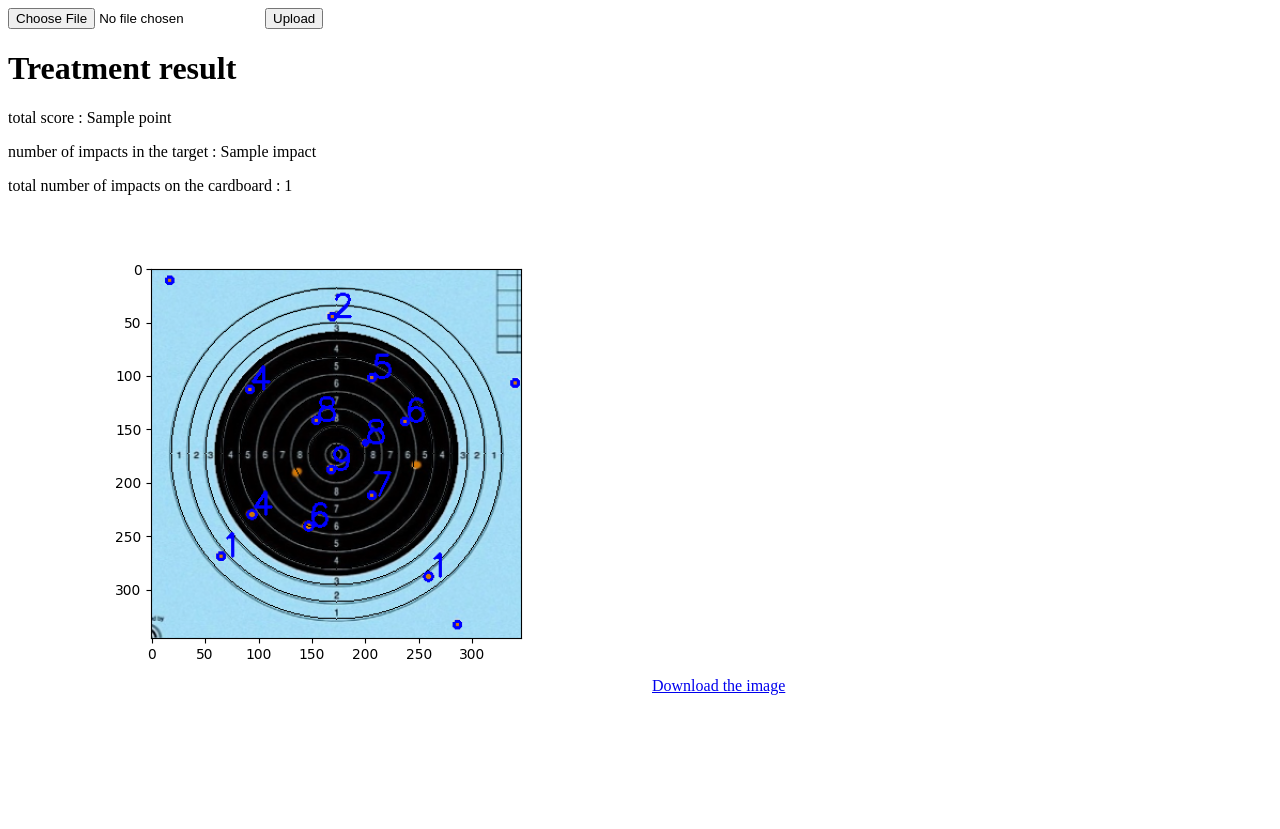
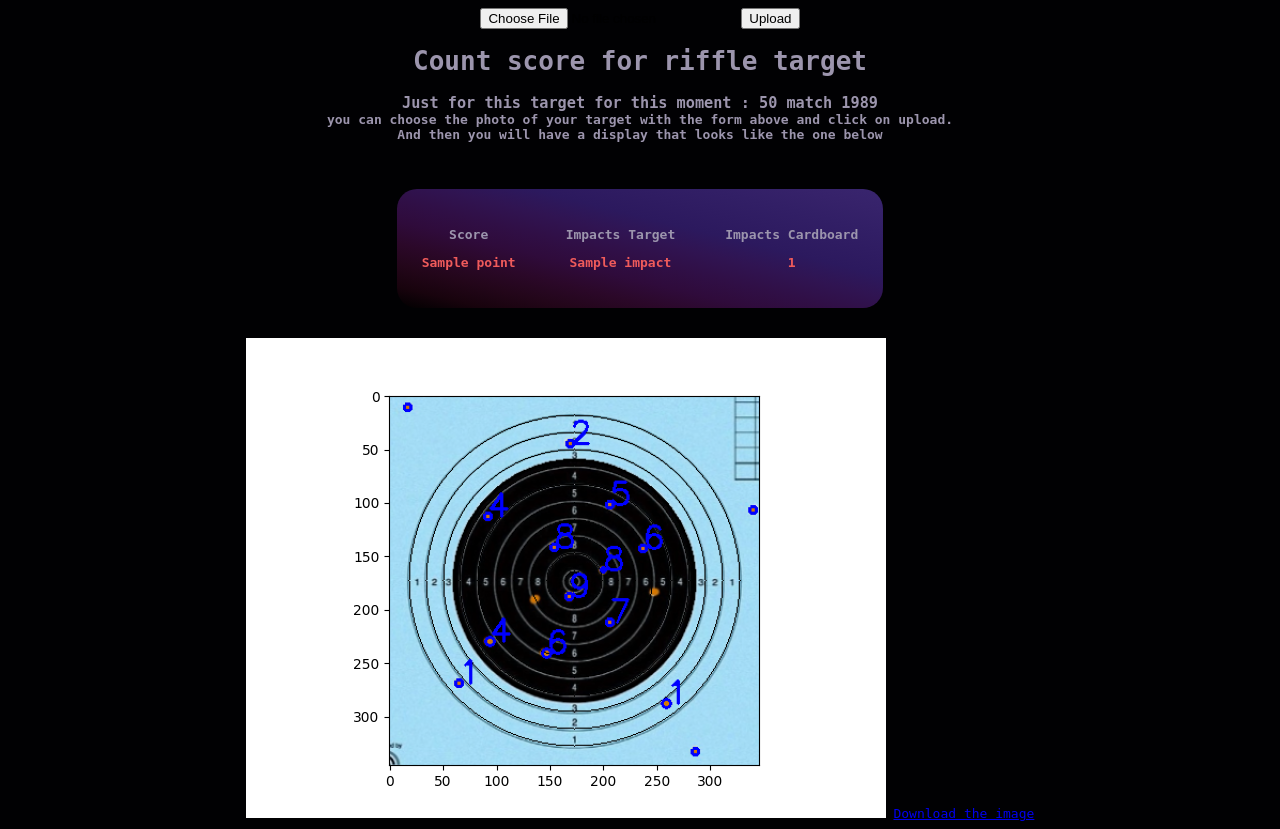
Before and after one commit to d4nm0/RiffleTargetCount, a Flask app: template templates/upload.html in a window 1280 px wide. Before the commit the page ends 695 px from the top, so only its background shows below. Run offline with Flask 2, Linux system fonts and the light colour scheme; the template is opened without the code that fills it: most values are stand-ins (such as "Sample title", 1, 10 or a date in 2020).

Commit message:
Update upload.html

```diff
--- a/templates/upload.html
+++ b/templates/upload.html
@@ -3,6 +3,7 @@
 
 <head>
     <title>Count point riffle target</title>
+    <link rel="stylesheet" href="style.css">
 </head>
 
 <body>
@@ -11,10 +12,28 @@
         <input type="submit" value="Upload">
     </form>
 
-    <h1>Treatment result</h1>
-    <p>total score : {{ Point }}</p>
-    <p>number of impacts in the target : {{ Impact }}</p>
-    <p>total number of impacts on the cardboard : {{ totalImpact }}</p>
+    <h1>Count score for riffle target </h1>
+    <h3 style="margin-bottom: 0;">Just for this target for this moment : 50 match 1989</h3>
+    <h4 style="margin-top: 0;">you can choose the photo of your target with the form above and click on upload.<br> And then you will have a
+        display that looks like the one below</h4>
+    <br>
+  <br>
+  <div class="point">
+    <div>
+      <p class="title">Score</p>
+      <p class="value"><span>{{ Point }}</span></p>
+    </div>
+    <div>
+      <p class="title">Impacts Target</p>
+      <p class="value"><span>{{ Impact }}</span></p>
+    </div>
+    <div>
+      <p class="title">Impacts Cardboard</p>
+      <p class="value"> <span>{{ totalImpact }}</span></p>
+    </div>
+  </div>
+  <br>
+  <br>
     <img src="{{url_for('static', filename='resultat.png')}}" alt="Résultat">
     <a href="/download/resultat.png" download>Download the image</a>
 </body>
```
